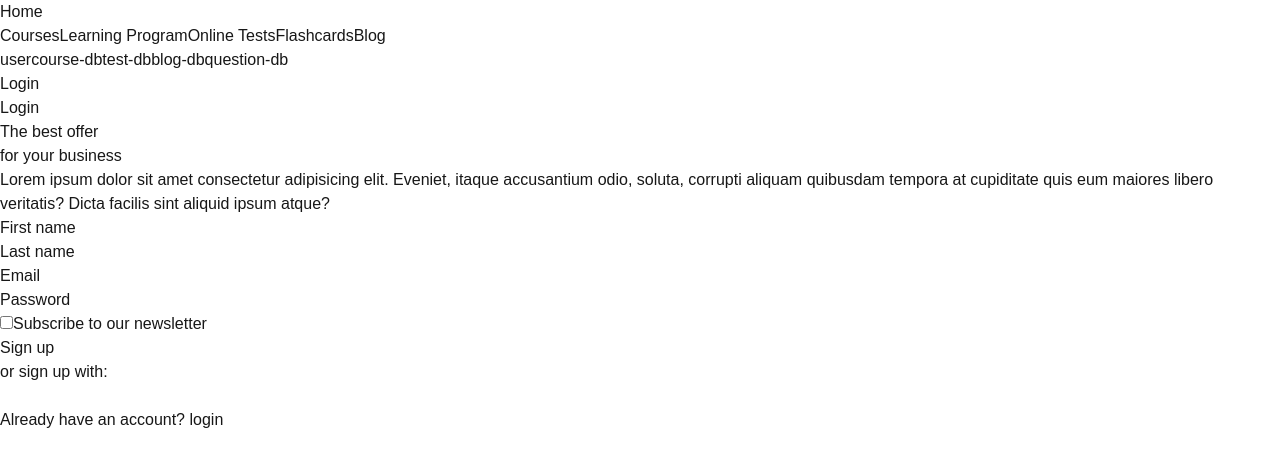
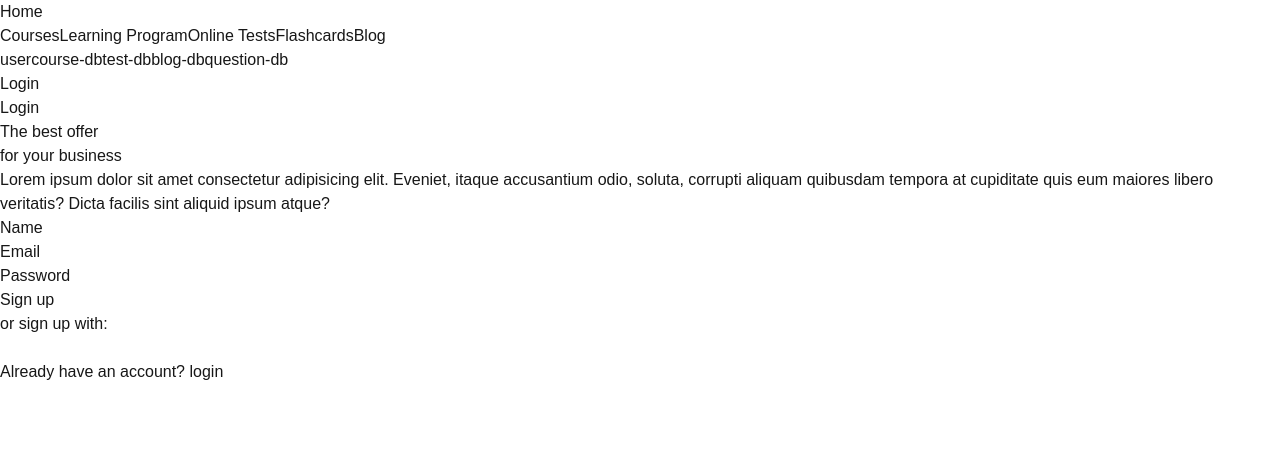
Before and after one commit to ismethanhtung/a-passion-project, a Next.js app in the folder my-app/: page /signup in a window 1280 px wide. Shown: the top 466 px of the page. Built offline with nearby package versions, Linux system fonts and the light colour scheme.

Commit message:
add login handle

```diff
--- a/my-app/src/app/signup/page.tsx
+++ b/my-app/src/app/signup/page.tsx
@@ -1,7 +1,44 @@
-import React from "react";
+"use client";
+import React, { useState, useEffect } from "react";
 import LinkItem from "@/components/LinkItem";
+import { useRouter } from "next/navigation";
+function SignUp() {
+    const [name, setName] = useState("");
+    const [email, setEmail] = useState("");
+    const [password, setPassword] = useState("");
+    const [error, setError] = useState("");
 
-function SignUp() {
+    const router = useRouter();
+
+    const handleSignUp = async () => {
+        setError(""); // Reset lỗi trước khi bắt đầu
+        try {
+            const response = await fetch("http://localhost:5000/users", {
+                method: "POST",
+                headers: {
+                    "Content-Type": "application/json",
+                },
+                body: JSON.stringify({ name, email, password }),
+            });
+
+            if (!response.ok) {
+                const errorData = await response.json();
+                setError(errorData.message || "Sign up thất bại.");
+                return;
+            }
+
+            const data = await response.json();
+            console.log("Đăng ký thành công:", data);
+
+            // Redirect hoặc cập nhật giao diện sau đăng ký thành công
+            alert("Đăng ký thành công!");
+            router.push("/login");
+        } catch (err) {
+            console.error("Lỗi khi đăng ký:", err);
+            setError("Đã xảy ra lỗi. Vui lòng thử lại.");
+        }
+    };
+
     return (
         <div className="container mx-auto p-4">
             <div className="flex flex-col md:flex-row items-center justify-between">
@@ -22,31 +59,27 @@ function SignUp() {
 
                 <div className="md:w-1/2">
                     <div className="my-5 bg-white p-6 rounded-lg shadow-lg">
-                        <div className="grid grid-cols-1 md:grid-cols-2 gap-4">
+                        {error && (
+                            <div className="mb-4 text-red-500 text-sm">
+                                {error}
+                            </div>
+                        )}
+
+                        <div className="mb-4">
                             <div>
                                 <label
-                                    htmlFor="first-name"
+                                    htmlFor="name"
                                     className="block text-gray-700 mb-2"
                                 >
-                                    First name
+                                    Name
                                 </label>
                                 <input
-                                    id="first-name"
+                                    id="name"
                                     type="text"
-                                    className="w-full p-3 border border-gray-300 rounded-lg mb-4"
-                                />
-                            </div>
-
-                            <div>
-                                <label
-                                    htmlFor="last-name"
-                                    className="block text-gray-700 mb-2"
-                                >
-                                    Last name
-                                </label>
-                                <input
-                                    id="last-name"
-                                    type="text"
+                                    value={name}
+                                    onChange={(e) => {
+                                        setName(e.target.value);
+                                    }}
                                     className="w-full p-3 border border-gray-300 rounded-lg mb-4"
                                 />
                             </div>
@@ -62,6 +95,8 @@ function SignUp() {
                             <input
                                 id="email"
                                 type="email"
+                                value={email}
+                                onChange={(e) => setEmail(e.target.value)}
                                 className="w-full p-3 border border-gray-300 rounded-lg mb-4"
                             />
                         </div>
@@ -76,25 +111,16 @@ function SignUp() {
                             <input
                                 id="password"
                                 type="password"
+                                value={password}
+                                onChange={(e) => setPassword(e.target.value)}
                                 className="w-full p-3 border border-gray-300 rounded-lg mb-4"
                             />
                         </div>
 
-                        <div className="flex items-center mb-4">
-                            <input
-                                type="checkbox"
-                                id="subscribe"
-                                className="mr-2"
-                            />
-                            <label
-                                htmlFor="subscribe"
-                                className="text-gray-600"
-                            >
-                                Subscribe to our newsletter
-                            </label>
-                        </div>
-
-                        <button className="w-full bg-blue-500 text-white p-3 rounded-lg mb-4">
+                        <button
+                            onClick={handleSignUp}
+                            className="w-full bg-blue-500 text-white p-3 rounded-lg mb-4"
+                        >
                             Sign up
                         </button>
 
@@ -122,9 +148,6 @@ function SignUp() {
                             <div className="mt-4">
                                 <p className="text-gray-600">
                                     Already have an account?{" "}
-                                    {/* <a href="/login" className="text-blue-500">
-                                        Log in
-                                    </a> */}
                                     <LinkItem text="login"></LinkItem>
                                 </p>
                             </div>
```
Also changed, not shown: my-app/src/app/login/page.tsx (+50 -9 lines).
